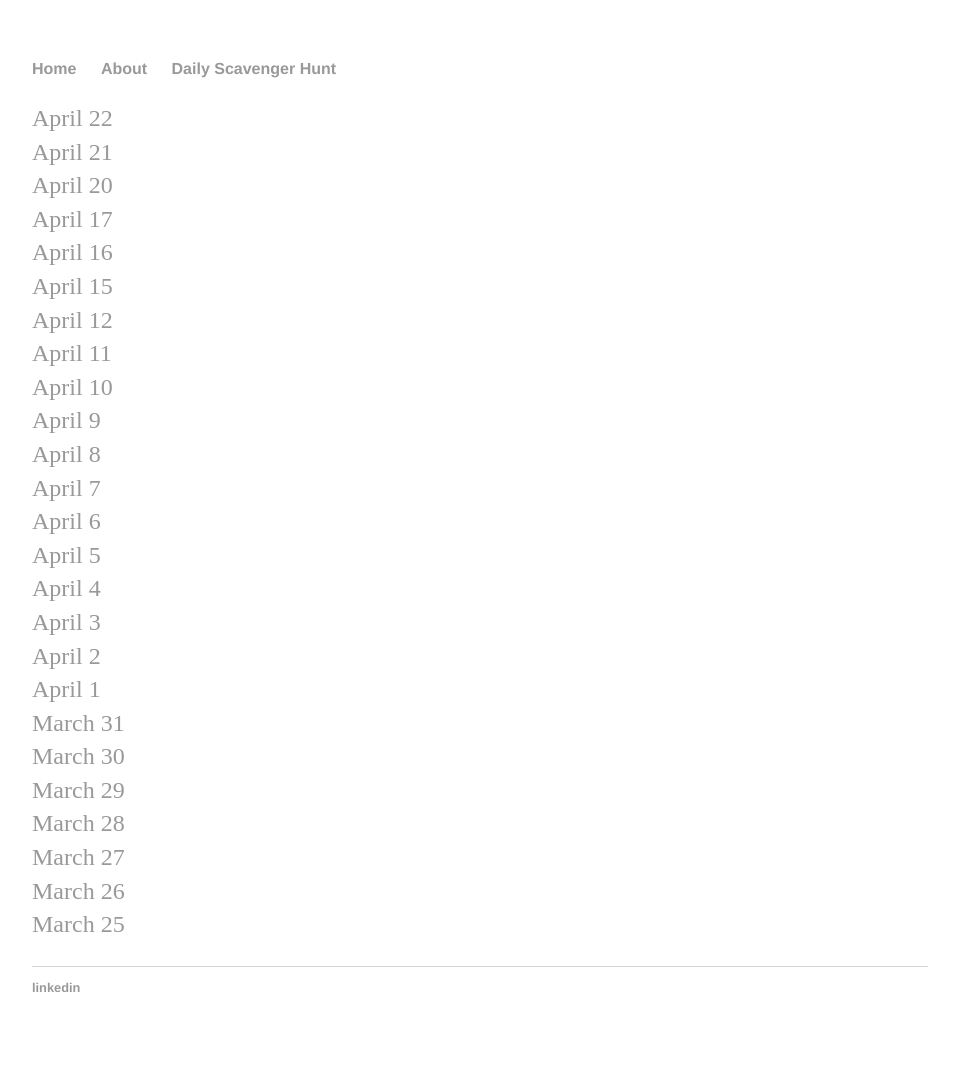
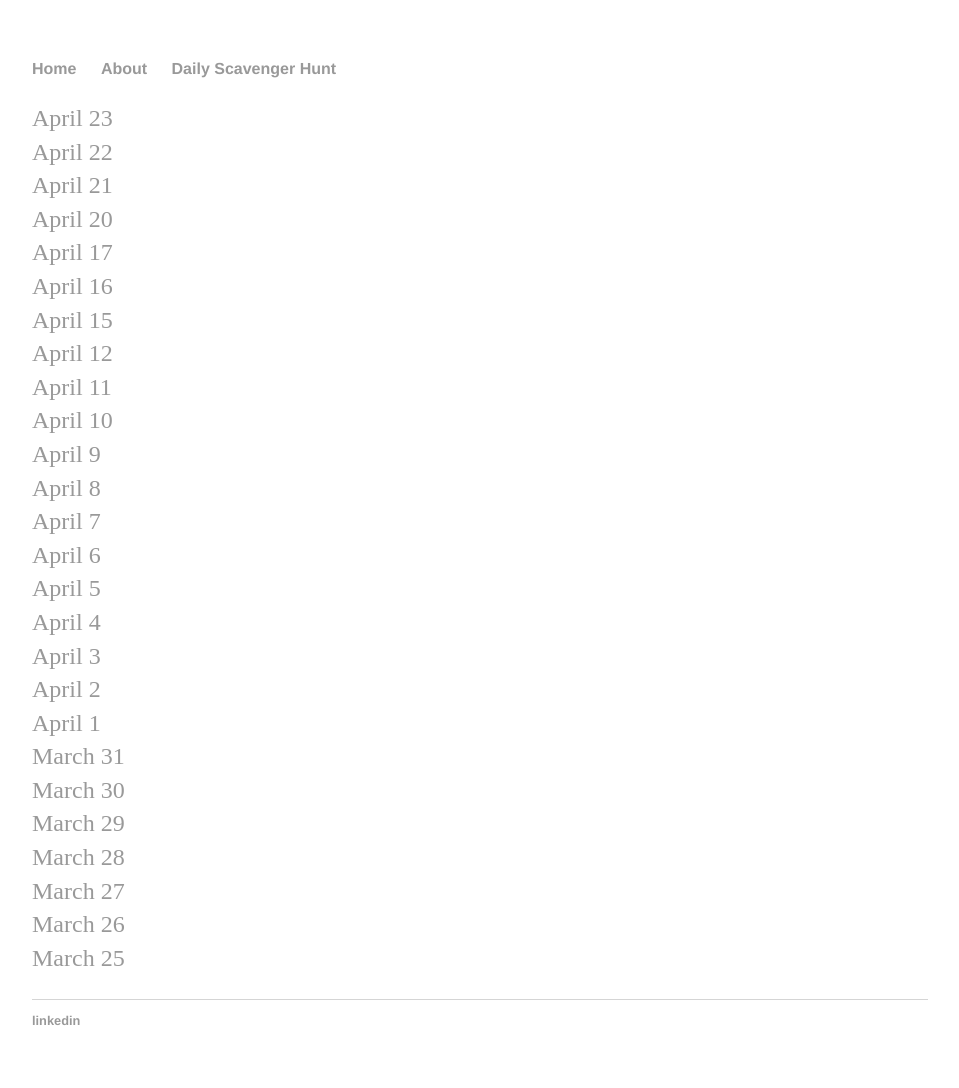
Before and after one commit to marisabrandt/marisabrandt.github.io, a Jekyll site: the page built from daily/index.html, in a window 1280 px wide. Shown: the whole page, without its empty margins (160-1119 px from the left). Built offline with Jekyll 4.4.1, drawn with Linux system fonts in a browser that asks for light colours; before the commit the page ends 1055 px from its top, so only the background shows below that.

Commit message:
Update index.html

```diff
--- a/daily/index.html
+++ b/daily/index.html
@@ -4,6 +4,8 @@ title: Daily Walk Scavenger Hunt
 ---
 <div class="blurb">
 	<p>
+		<a href="https://forms.gle/1anRDEggpjTCvwGA9">April 23</a>
+		<br>
 		<a href="https://forms.gle/SZzzAkVBwMWNcTvN9">April 22</a>
 		<br>
 		<a href="https://forms.gle/UE8y4fP81YGnEV217">April 21</a>
```
